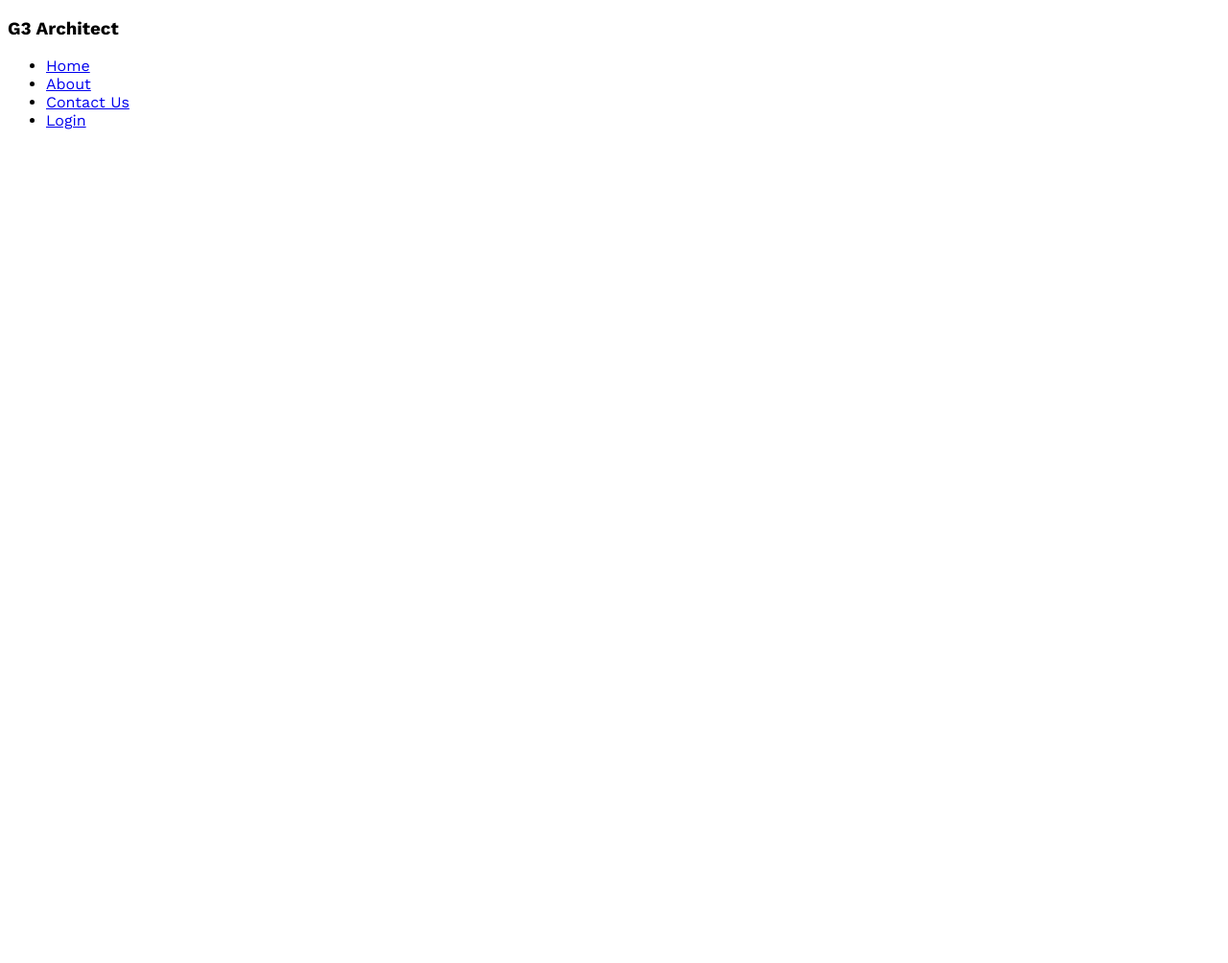
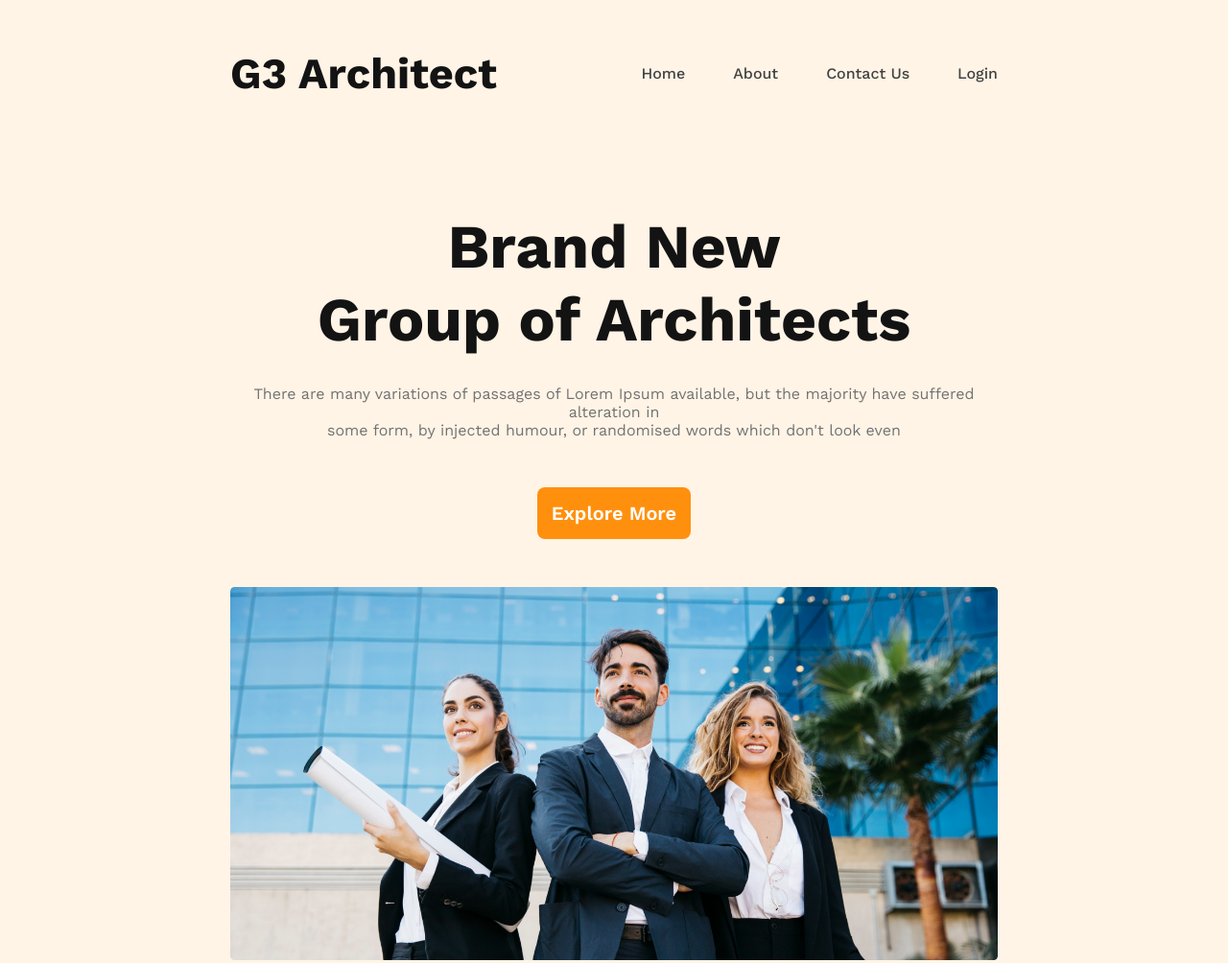
Before and after one commit to mdszhossain/g3-architect-responsive-webpage-practice, a plain HTML site: page index.html in a window 1280 px wide. Shown: the whole page at 96% size. Before the commit the page ends 800 px from the top, so only its background shows below. Drawn offline with nearby package versions, Linux system fonts and the light colour scheme.

Commit message:
Nav & Banner section created

```diff
--- a/index.html
+++ b/index.html
@@ -8,13 +8,23 @@
 </head>
 <body>
     <header>
-        <h3>G3 Architect</h3>
+        <nav>
+            <h3 id="nav-logo" class="p-text-color">G3 Architect</h3>
             <ul>
                 <li><a href="#">Home</a></li>
                 <li><a href="#">About</a></li>
                 <li><a href="#">Contact Us</a></li>
                 <li><a href="#">Login</a></li>
             </ul>
+        </nav>
+        <div class="banner">
+            <h1 class="banner-title p-text-color">Brand New<br>Group of Architects</h1>
+            <p class="banner-description s-text-color">There are many variations of passages of Lorem Ipsum available, but the majority have suffered alteration in<br>some form, by injected humour, or randomised words which don't look even</p>
+            <div class="primary-button">
+                <button class="btn-primary">Explore More</button>
+            </div>
+            <img src="../assets/banner.png" alt="">
+        </div>
     </header>
     <main></main>
     <footer></footer>
--- a/styles/style.css
+++ b/styles/style.css
@@ -6,4 +6,72 @@
   font-family: "Work Sans", sans-serif;
   font-optical-sizing: auto;
   font-style: normal;
+  margin: 0;
+  padding: 0;
 }
+.p-text-color {
+    color: #131313;
+}
+.s-text-color {
+    color: #727272;
+}
+
+/* Header Section */
+header {
+    background: rgba(255, 144, 14, 0.10);
+    padding: 50px 240px;
+}
+nav {
+    display: flex;
+    justify-content: space-between;
+    align-items: center ;
+}
+#nav-logo {
+    font-size: 2.813rem;
+    font-weight: 700;
+}
+nav > ul {
+    display: flex;
+}
+nav li {
+    list-style-type: none;
+    margin-left: 50px;
+    font-size: 1rem;
+    font-weight: 500;
+}
+nav li a {
+    text-decoration: none;
+    color: #424242;
+}
+.banner-title, .banner-description {
+    text-align: center;
+}
+.banner-title {
+    font-size: 4rem;
+    font-weight: 700;
+    line-height: normal;
+    margin-top: 116px;
+}
+.banner-description {
+    margin-top: 30px;
+}
+.primary-button {
+    width: 100%;
+    display: flex;
+    justify-content: center;
+}
+.btn-primary {
+    border: 0;
+    background-color: #FF900E;
+    color: white;
+    font-size: 1.25rem;
+    font-weight: 600;
+    line-height: normal;
+    padding: 15px;
+    border-radius: 8px;
+    margin-top: 50px;
+}
+.banner img {
+    width: 100%;
+    margin-top: 50px;
+}
```
Lines whose indentation alone changed are shown as unchanged.
